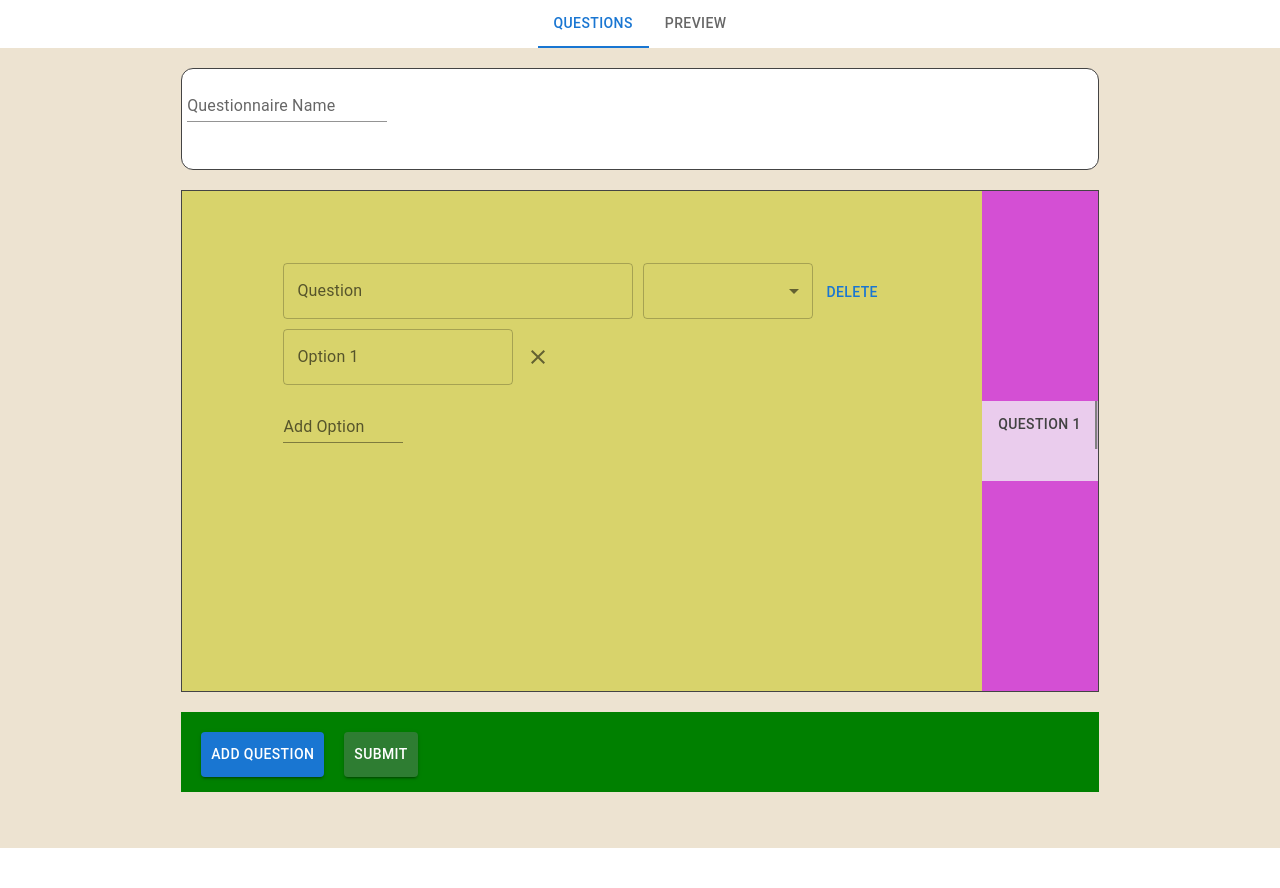
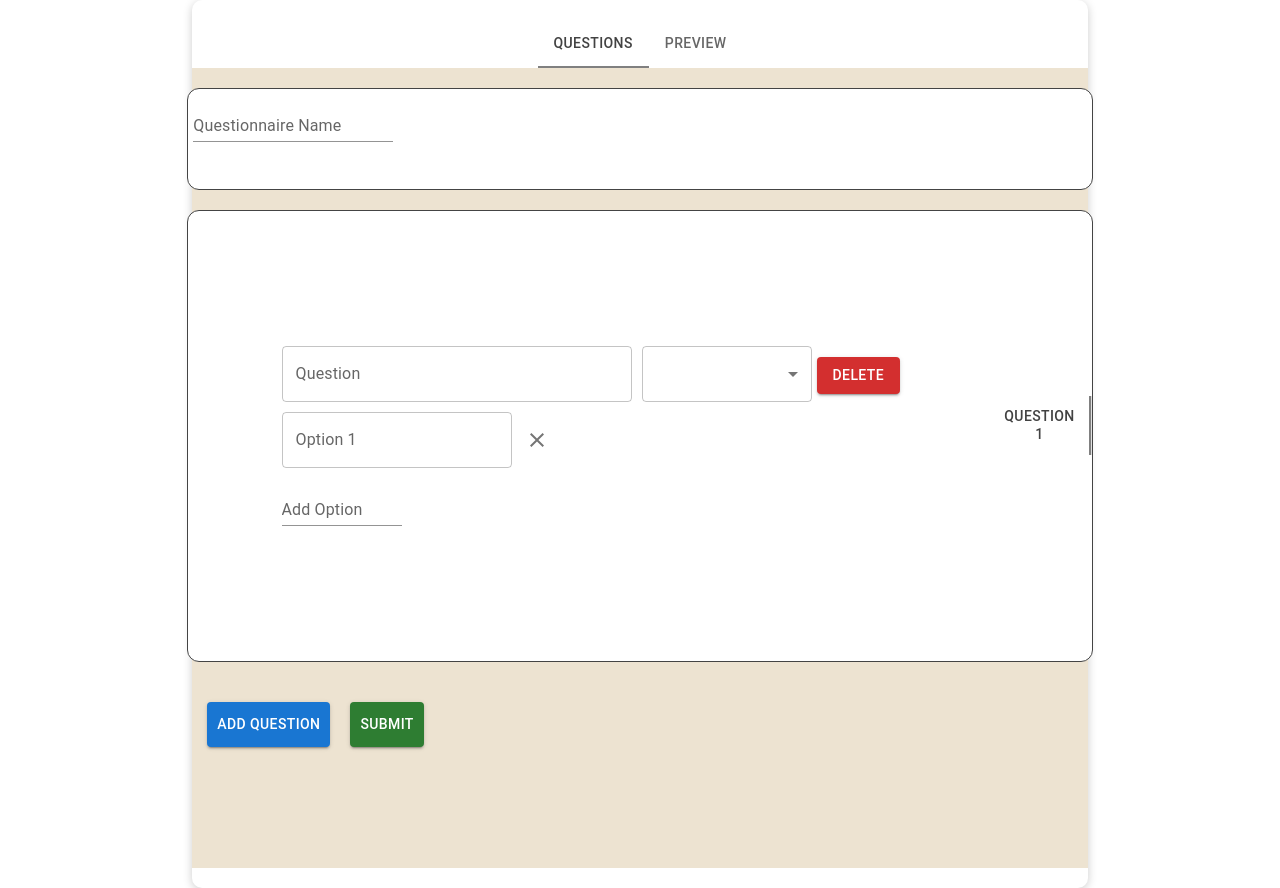
Before and after one commit to LeoHacopian/techo-researcher-portal, a React (Create React App) app: page / in a window 1280 px wide. Before the commit the page ends 848 px from the top, so only its background shows below. Built offline with nearby package versions, Linux system fonts and the light colour scheme.

Commit message:
styles a lil bit

```diff
--- a/src/Components/App/App.js
+++ b/src/Components/App/App.js
@@ -2,9 +2,7 @@
 import React from 'react';
 import QPortalNavbar from '../QPortalNavbar/QPortalNavbar'
 import './App.css';
-require('react-dom');
-window.React2 = require('react');
-console.log(window.React1 === window.React2);
+
 
 function App() {
   return (
--- a/src/Components/GenericTabPanel/GenericTabPanel.css
+++ b/src/Components/GenericTabPanel/GenericTabPanel.css
@@ -1,32 +1,32 @@
 .tabbed-window-container{
     display: flex;
-    background-color: rgb(212, 79, 212);
+    background-color: default;
     margin: auto;
     align-items: center;
     justify-content: center;
     width: 100%; /* set the width to 100% to fill the container */
     min-width: 800px;
+    flex-direction: row; /* add this line to move the container to the right */
 }
 
 .tabs-container {
     display: flex;
     flex-direction: column;
     order: 1;
-    background-color: rgb(234, 204, 237);
+    background-color: default;
     min-height: 80px; /* set a minimum height in pixels */
-    max-height: 500px;
+
     flex: 1; /* make the container grow to fill the available space */
     max-width: 200px; /* set the maximum width to 800 pixels */
-  }
-
+}
 
 .tabpanel-container{
     display: flex;
     align-items: center;
     justify-content: center;
-    background-color: rgb(216, 211, 107);
+    background-color: default;
     align-self: center;
-    height: 500px; /* set a fixed height in pixels */
+  min-height: 450px;
     flex: 3; /* make the container grow to fill the available space */
     min-width: 800px;
 }
--- a/src/Components/QPortalNavbar/QPortalNavbar.css
+++ b/src/Components/QPortalNavbar/QPortalNavbar.css
@@ -0,0 +1,13 @@
+.navbar-container {
+    position: sticky;
+    top: 20px;
+    left: 0;
+    right: 0;
+    background-color: white;
+    box-shadow: 0px 2px 10px rgba(0, 0, 0, 0.2);
+    width: 70%;
+    padding-top: 20px;
+    padding-bottom: 20px;
+    border-radius: 10px;
+    margin: 0 auto;
+}
--- a/src/Components/QPortalNavbar/QPortalNavbar.js
+++ b/src/Components/QPortalNavbar/QPortalNavbar.js
@@ -2,6 +2,7 @@ import React, { useState } from 'react';
 import { Tabs, Tab, Box } from '@mui/material';
 import QForm from '../qForm/qForm'
 import Preview from '../Preview/Preview';
+import './QPortalNavbar.css';
 
 function QPortalNavbar() {
   const [value, setValue] = useState(0);
@@ -12,10 +13,14 @@ function QPortalNavbar() {
   };
 
   return (
-    <Box sx={{ width: '100%' }}>
-      <Tabs value={value} onChange={handleChange} aria-label="basic tabs example" centered>
-        <Tab label="Questions" />
-        <Tab label="Preview" />
+
+    <Box className="navbar-container" >
+      <Tabs value={value} onChange={handleChange}
+      TabIndicatorProps={{
+          style: { background: "grey"}
+        }}aria-label="basic tabs example" centered>
+        <Tab   sx={{ '&.Mui-selected': { color: '#424242' } }} label="Questions" />
+        <Tab  sx={{ '&.Mui-selected': { color: '#424242' } }} label="Preview" />
       </Tabs>
       <Box hidden={value !== 0}>
       <QForm questionsData={questionsData} setQuestionsData={setQuestionsData} />
--- a/src/Components/qForm/qForm.css
+++ b/src/Components/qForm/qForm.css
@@ -27,15 +27,26 @@
 .qPortal {
     display: flex;
     flex-direction: column;
-    height: 300px; /* Set a fixed height */
-    overflow-y: scroll; /* Add a scrollbar when needed */
   }
 
+  .tabbed-window-container {
+    display: flex;
+    flex-direction: column;
+    flex-grow: 1; /* Allow the container to grow and fill available space */
+    overflow-y: auto; /* Add a scrollbar when needed */
 
-.wrapper {
-    position: relative;
-    background-color: #EDE3D1;
-}
+  }
+
+  .tabContentWrapper {
+    display: flex;
+    flex-direction: column;
+    flex-grow: 1; /* Allow the container to grow and fill available space */
+    overflow-y: auto; /* Add a scrollbar when needed */
+    border: none;
+    border-radius: 12px;
+    outline: none;
+  }
+
 
 .tabContentWrapper{
     background-color: white;
@@ -57,7 +68,6 @@
 
 .bottom-navbar {
     position: relative;
-    background-color: green;
     height: 80px;
     bottom: 0;
 }
--- a/src/Components/qForm/qForm.js
+++ b/src/Components/qForm/qForm.js
@@ -31,7 +31,7 @@ function QForm({ questionsData, setQuestionsData }) {
   useEffect(() => {
     const updatedQuestionsData = { ...questionsData, questions: { ...questions } };
     setQuestionsData(updatedQuestionsData);
-    console.log(questionsData)
+
   }, [questions, setQuestionsData]);
 
 
@@ -133,7 +133,7 @@ function QForm({ questionsData, setQuestionsData }) {
       }
       question.answers.forEach((answer, answerIndex) => {
         if (answer.answer === '') {
-          emptyFields.push(`Question ${questionIndex + 1} - Answer, ${answerIndex + 1}\n`);
+          emptyFields.push(`Question ${questionIndex + 1} - Answer ${answerIndex + 1},\n`);
         }
       });
 
@@ -265,7 +265,7 @@ function QForm({ questionsData, setQuestionsData }) {
                   <MenuItem value={'Slider'}>Slider</MenuItem>
                   <MenuItem value={'Textfield'}>Textfield</MenuItem>
                 </Select>
-                <Button onClick={() => handleRemoveFields(q.id)}>Delete</Button>
+                <Button onClick={() => handleRemoveFields(q.id)} variant="contained" color="error">Delete</Button>
                 <form className="qPortal">
                   { q.answers.map((answer, index) => (
                     <div className = "options" style={{ display: 'flex', flexDirection: 'row' }}>
@@ -277,6 +277,7 @@ function QForm({ questionsData, setQuestionsData }) {
                         label={getLabel(q, index)}
                         value={answer.answer}
                         onChange={event => handleChangeInput(q.id, index, event)}
+
                       />
 
                       <div style={{ alignSelf: "center" }}>
```
